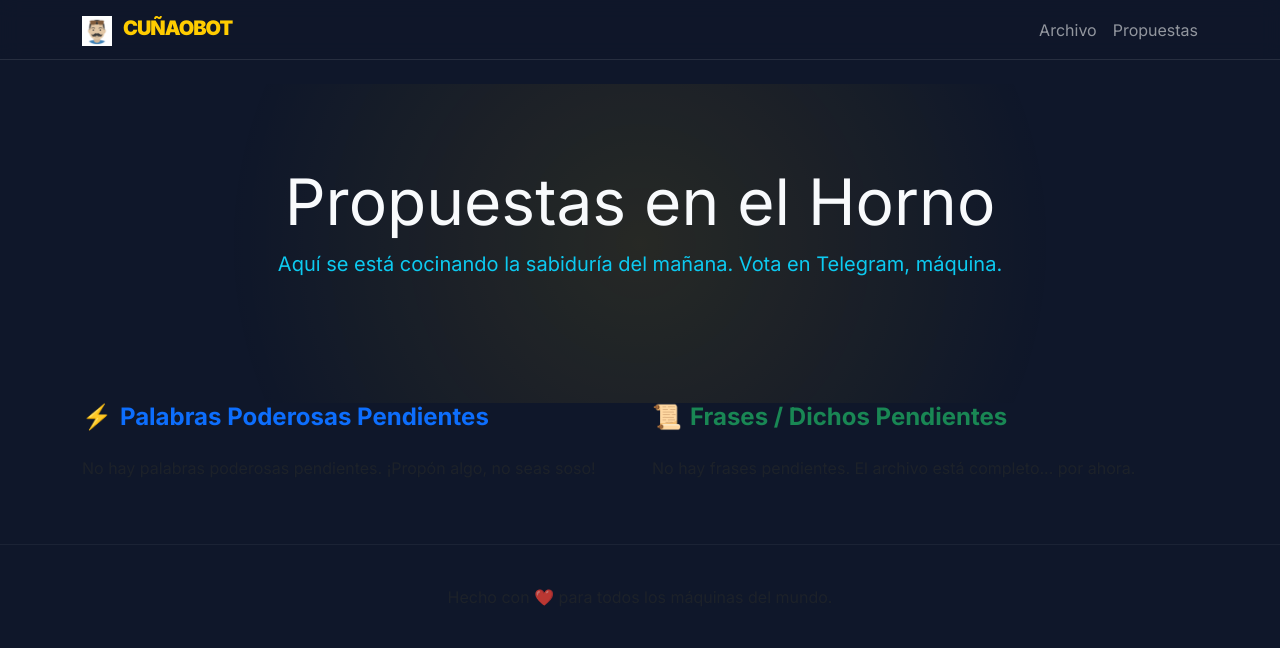
After one commit to jenarvaezg/cunhaobot, a Python web app: template src/templates/proposals.html in a window 1280 px wide. The commit adds this page. Shown: the top 648 px of the page. Run offline with Jinja, Linux system fonts and the light colour scheme; the template is opened without the code that fills it, so the values that code supplies are empty.

Commit message:
Add pending proposals page and update navigation

```diff
--- a/src/templates/base.html
+++ b/src/templates/base.html
@@ -102,6 +102,10 @@
                 <img src="/static/favicon.png" alt="Logo" width="30" height="30" class="d-inline-block align-text-top me-2">
                 CUÑAOBOT
             </a>
+            <div class="navbar-nav flex-row gap-3">
+                <a class="nav-link" href="/">Archivo</a>
+                <a class="nav-link" href="/proposals">Propuestas</a>
+            </div>
         </div>
     </nav>
 
--- /dev/null
+++ b/src/templates/proposals.html
@@ -0,0 +1,56 @@
+{% extends "base.html" %}
+
+{% block content %}
+<div class="row hero-section animate__animated animate__fadeIn">
+    <div class="col-12 text-center mb-5">
+        <h1 class="display-3 fw-black animate__animated animate__zoomIn">Propuestas en el Horno</h1>
+        <p class="lead text-info animate__animated animate__fadeInUp animate__delay-1s">
+            Aquí se está cocinando la sabiduría del mañana. Vota en Telegram, máquina.
+        </p>
+    </div>
+</div>
+
+<div class="row animate__animated animate__fadeIn animate__delay-2s">
+    <div class="col-md-6">
+        <h2 class="h4 mb-4 text-primary fw-bold d-flex align-items-center">
+            <span class="me-2">⚡</span> Palabras Poderosas Pendientes
+        </h2>
+        {% if pending_short %}
+            {% for proposal in pending_short %}
+            <div class="card mb-4 phrase-card shadow border-0 animate__animated animate__fadeInUp" style="animation-delay: {{ loop.index0 * 0.1 }}s">
+                <div class="card-body p-4">
+                    <h5 class="card-title fw-bold mb-3" style="color: var(--primary-color);">{{ proposal.text }}</h5>
+                    <div class="d-flex flex-wrap gap-2">
+                        <span class="badge bg-dark border border-success text-success badge-usage">👍 Votos a favor: {{ proposal.liked_by|length }}</span>
+                        <span class="badge bg-dark border border-danger text-danger badge-usage">👎 Votos en contra: {{ proposal.disliked_by|length }}</span>
+                    </div>
+                </div>
+            </div>
+            {% endfor %}
+        {% else %}
+            <p class="text-muted italic">No hay palabras poderosas pendientes. ¡Propón algo, no seas soso!</p>
+        {% endif %}
+    </div>
+
+    <div class="col-md-6">
+        <h2 class="h4 mb-4 text-success fw-bold d-flex align-items-center">
+            <span class="me-2">📜</span> Frases / Dichos Pendientes
+        </h2>
+        {% if pending_long %}
+            {% for proposal in pending_long %}
+            <div class="card mb-4 phrase-card shadow border-0 border-start border-4 border-success animate__animated animate__fadeInUp" style="animation-delay: {{ loop.index0 * 0.1 }}s">
+                <div class="card-body p-4">
+                    <p class="card-text fs-5 mb-3 italic" style="font-style: italic; color: #e2e8f0;">"{{ proposal.text }}"</p>
+                    <div class="d-flex flex-wrap gap-2">
+                        <span class="badge bg-dark border border-success text-success badge-usage">👍 Votos a favor: {{ proposal.liked_by|length }}</span>
+                        <span class="badge bg-dark border border-danger text-danger badge-usage">👎 Votos en contra: {{ proposal.disliked_by|length }}</span>
+                    </div>
+                </div>
+            </div>
+            {% endfor %}
+        {% else %}
+            <p class="text-muted italic">No hay frases pendientes. El archivo está completo... por ahora.</p>
+        {% endif %}
+    </div>
+</div>
+{% endblock %}
```
Also changed, not shown: src/main.py (+29 -0 lines).
